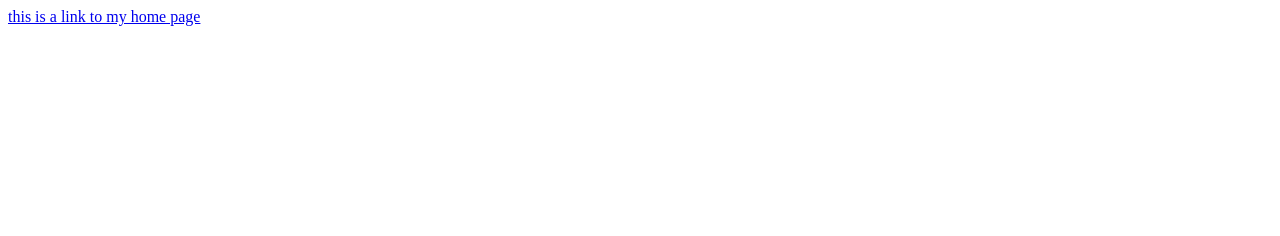
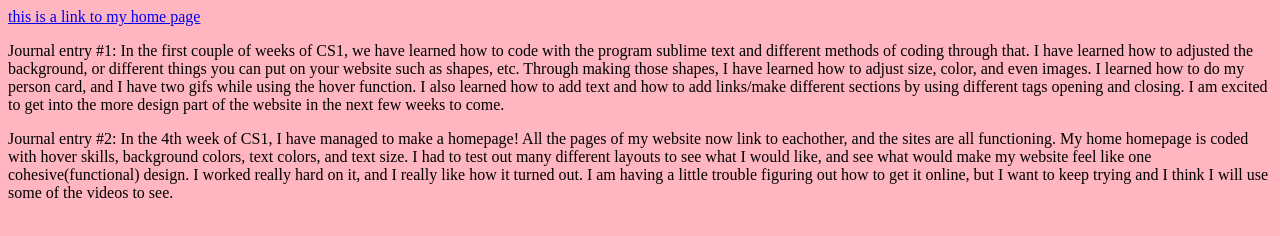
Before and after one commit to c26sm2/c26sm2.github.io, a plain HTML site: page journal.html in a window 1280 px wide. Drawn offline with Linux system fonts and the light colour scheme.

Commit message:
customized colors

```diff
--- a/journal.html
+++ b/journal.html
@@ -2,16 +2,32 @@
 <html>
 <head>
 	<title></title>
+
+<style type="text/css">
+
+body{
+	background-color: lightpink;
+}
+
+</style>
+
+
 </head>
 <body>
 
 <a href="index.html">
 
-
 this is a link to my home page
 
 
 </a>
+<p>
+	Journal entry #1:
+	In the first couple of weeks of  CS1, we have learned how to code with the program sublime text and different methods of coding through that. I have learned how to adjusted the background, or different things you can put on your website such as shapes, etc. Through making those shapes, I have learned how to adjust size, color, and even images. I learned how to do my person card, and I have two gifs while using the hover function. I also learned how to add text and how to add links/make different sections by using different tags opening and closing. I am excited to get into the more design part of the website in the next few weeks to come.
+<p>
+
+	Journal entry #2:
+	In the 4th week of CS1, I have managed to make a homepage! All the pages of my website now link to eachother, and the sites are all functioning. My home homepage is coded with hover skills, background colors, text colors, and text size. I had to test out many different layouts to see what I would like, and see what would make my website feel like one cohesive(functional) design. I worked really hard on it, and I really like how it turned out. I am having a little trouble figuring out how to get it online, but I want to keep trying and I think I will use some of the videos to see.
 
 </body>
 </html>
```
Also changed, not shown: index.html (+2 -2 lines), projects.html (+0 -8 lines).
